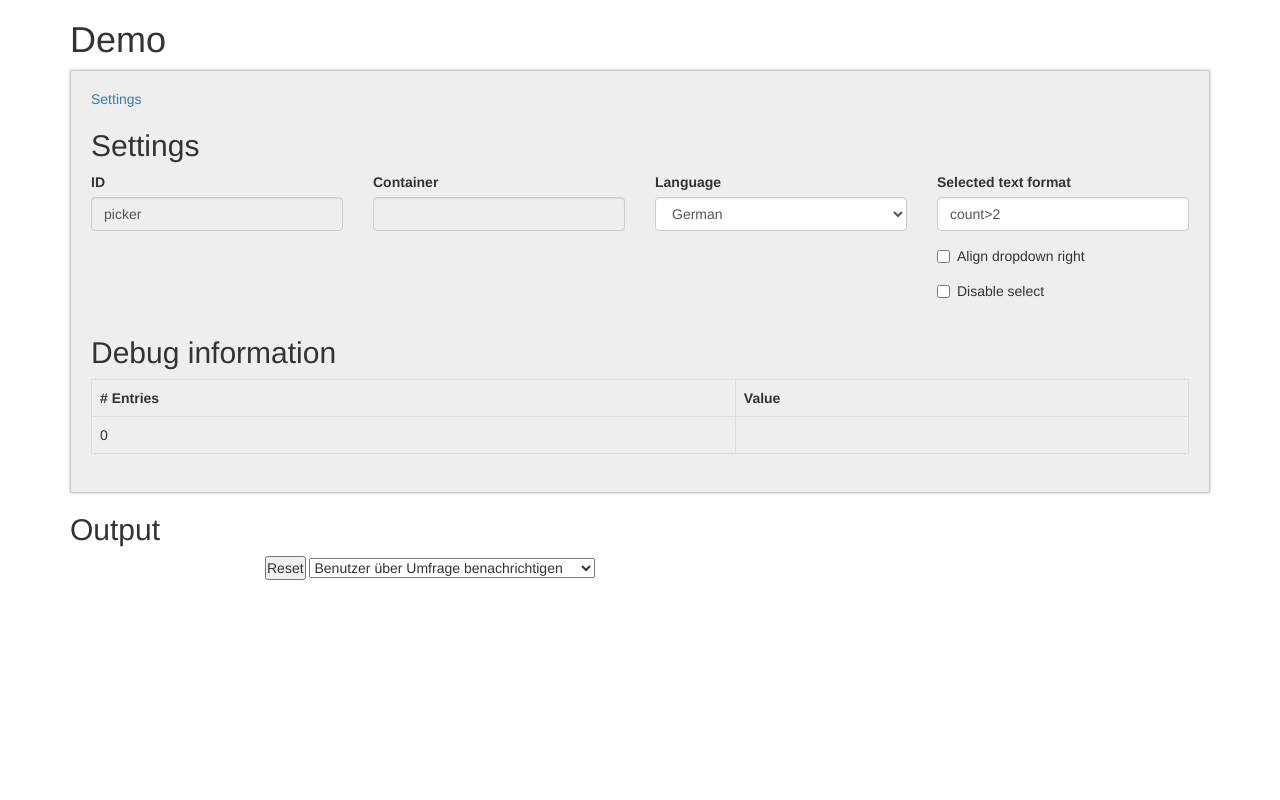
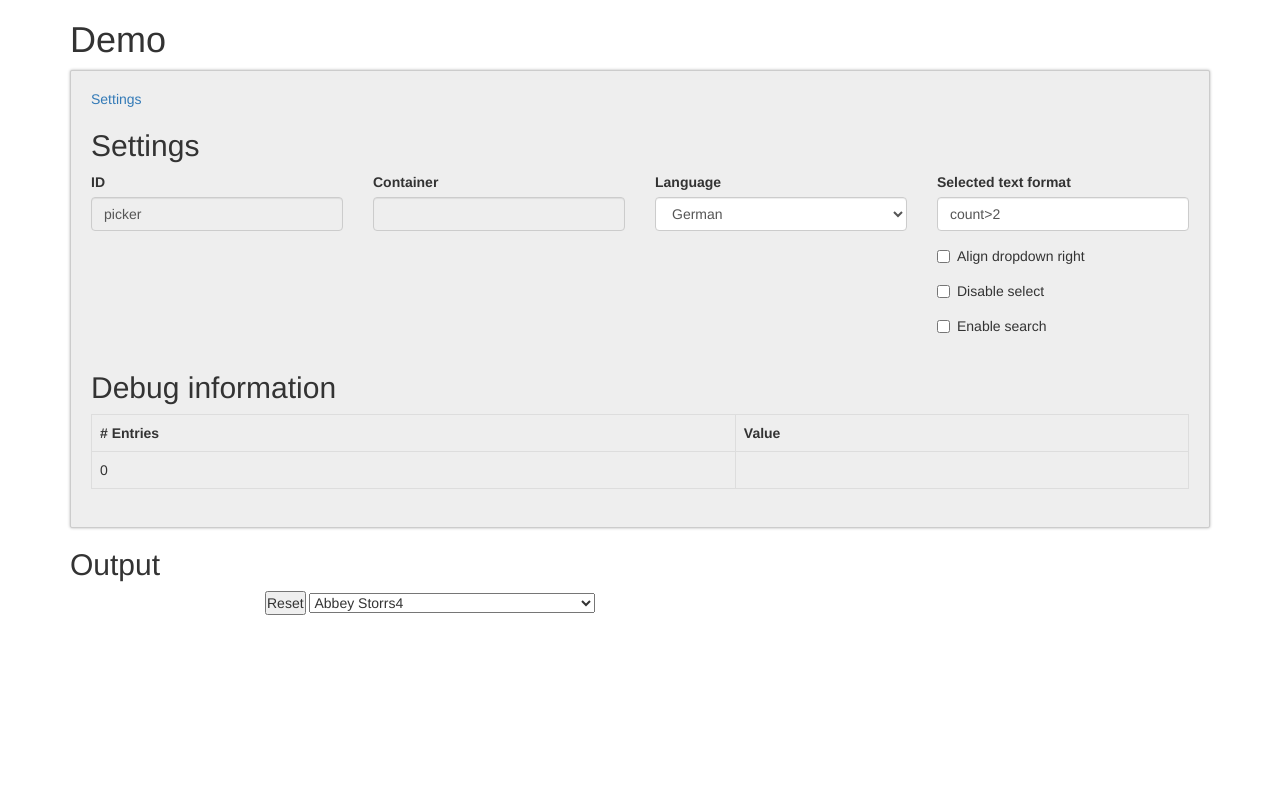
Before and after one commit to cars10/pick-me, a website: page public/index.html in a window 1280 px wide. Shown: the top 800 px of the page. Drawn offline with nearby package versions, Linux system fonts and the light colour scheme; files whose address does not match are found by name.

Commit message:
fix navigating via keyboard throwing an error when no entries are present (e.g. on empty search)

```diff
--- a/package.json
+++ b/package.json
@@ -1,6 +1,6 @@
 {
   "name": "sync-pick",
-  "version": "0.2.1",
+  "version": "0.2.2",
   "description": "",
   "main": "dist/sync-pick.js",
   "scripts": {
--- a/public/index.html
+++ b/public/index.html
@@ -105,6 +105,14 @@
               </label>
             </div>
           </div>
+
+          <div class="form-group">
+            <div class="checkbox">
+              <label for="search_option">
+                <input id="search_option" type="checkbox"> Enable search
+              </label>
+            </div>
+          </div>
         </div>
       </div>
     </div>
@@ -134,7 +142,7 @@
             <option data-subtext="#1Abbey" value="{&quot;UserMailer&quot;:&quot;notify_user_for_added_tutorials&quot;}">Abbey Storrs1</option>
             <option data-subtext="#2Abbey" value="2">Abbey Storrs2</option>
             <option value="3">Abbey Storrs3</option>
-            <option value="4">Abbey Storrs4</option>
+            <option value="4" selected="selected">Abbey Storrs4</option>
             <option value="5">Abbey Storrs5</option>
             <option value="6">Abbey Storrs6</option>
           </optgroup>
@@ -179,7 +187,7 @@
       language: document.getElementById('set_language').value,
       dropdownAlignRight: document.getElementById('set_dropdown_align_right').checked,
       disabled: document.getElementById('set_disabled').checked,
-      withSearch: false,
+      withSearch: document.getElementById('search_option').checked,
       withSelectAllButton: false,
       selectAllButtonClasses: ['btn', 'btn-default'],
       selectAllButtonGroupClasses: ['btn-group'],
```
Also changed, not shown: src/sync-pick/sync-pick-markup.js (+9 -7 lines), dist/sync-pick.js, 1 other file.
